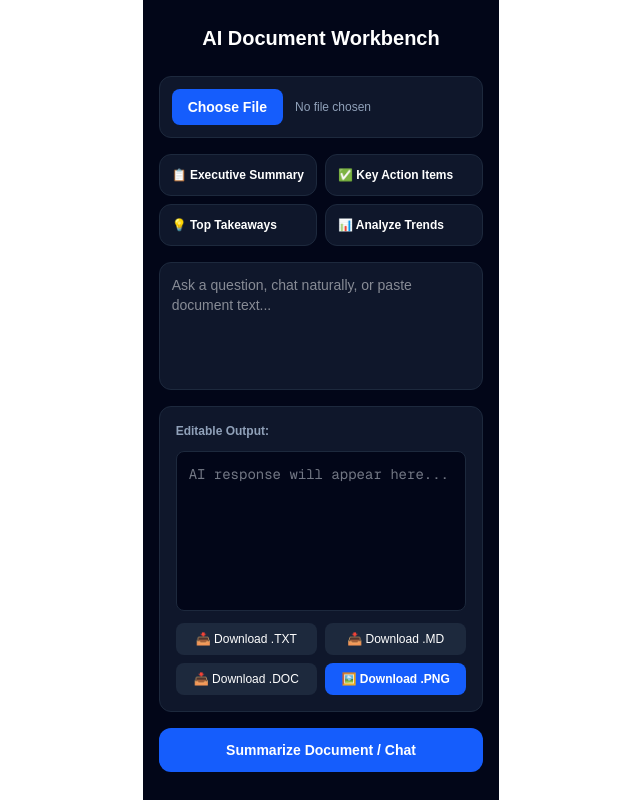
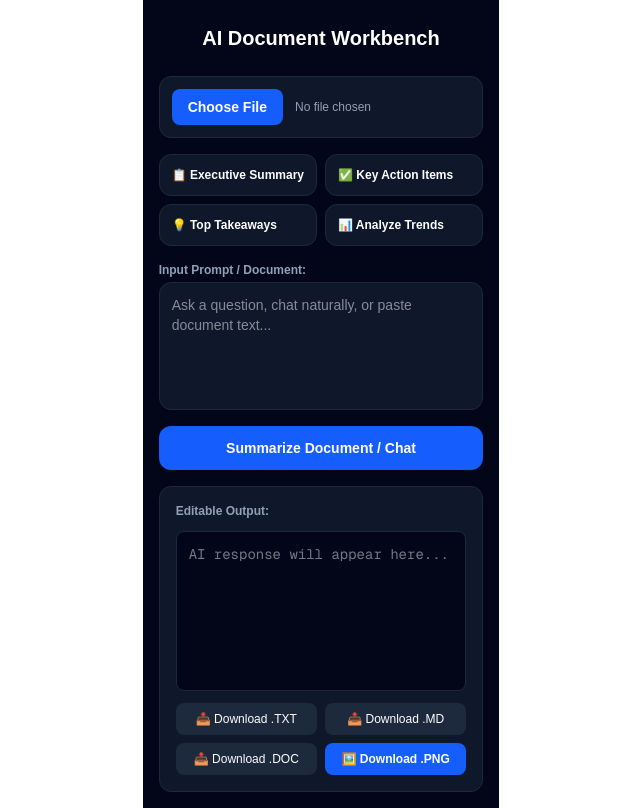
Before and after one commit to kashwire2025/ai-summarizer, a Next.js app: page / in a window 1280 px wide. Shown: the whole page, without its empty margins (319-959 px from the left). Built offline with nearby package versions, Linux system fonts and the light colour scheme.

Commit message:
fix: reorder layout sequence to Input -> Submit -> Output

```diff
--- a/app/page.tsx
+++ b/app/page.tsx
@@ -11,7 +11,6 @@ export default function Home() {
   const [fileName, setFileName] = useState("");
   const fileInputRef = useRef<HTMLInputElement>(null);
 
-  // Parse TXT/MD directly or convert PDF/DOC/Images to Base64
   const handleFileUpload = async (e: React.ChangeEvent<HTMLInputElement>) => {
     const file = e.target.files?.[0];
     if (!file) return;
@@ -71,7 +70,6 @@ export default function Home() {
     }
   };
 
-  // Helper to export highlighted text or full output
   const getExportContent = () => {
     const selection = window.getSelection()?.toString().trim();
     return selection && selection.length > 0 ? selection : output;
@@ -155,6 +153,7 @@ export default function Home() {
         className="hidden"
       />
 
+      {/* 1. File Upload Selector */}
       <div className="flex items-center gap-3 bg-slate-900 p-3 rounded-xl border border-slate-800">
         <button
           onClick={() => fileInputRef.current?.click()}
@@ -167,6 +166,7 @@ export default function Home() {
         </span>
       </div>
 
+      {/* 2. Preset Quick Prompts */}
       <div className="grid grid-cols-2 gap-2">
         <button
           onClick={() => handleGenerate("Executive Summary")}
@@ -194,13 +194,27 @@ export default function Home() {
         </button>
       </div>
 
+      {/* 3. Input Text Box */}
+      <div className="flex flex-col gap-1">
+        <label className="text-xs font-semibold text-slate-400">Input Prompt / Document:</label>
         <textarea
           value={inputText}
           onChange={(e) => setInputText(e.target.value)}
           placeholder="Ask a question, chat naturally, or paste document text..."
           className="w-full h-32 bg-slate-900 border border-slate-800 rounded-xl p-3 text-sm focus:outline-none focus:border-blue-500 resize-none"
         />
+      </div>
 
+      {/* 4. Action Trigger Button (Now directly under Input) */}
+      <button
+        onClick={() => handleGenerate("General Chat")}
+        disabled={loading}
+        className="w-full bg-blue-600 hover:bg-blue-500 disabled:opacity-50 py-3 rounded-xl text-sm font-semibold transition"
+      >
+        {loading ? "Processing..." : "Summarize Document / Chat"}
+      </button>
+
+      {/* 5. Output Box & Export Actions */}
       <div className="bg-slate-900 border border-slate-800 rounded-xl p-4 flex flex-col gap-3">
         <span className="text-xs font-semibold text-slate-400">Editable Output:</span>
         <textarea
@@ -225,14 +239,6 @@ export default function Home() {
           </button>
         </div>
       </div>
-
-      <button
-        onClick={() => handleGenerate("General Chat")}
-        disabled={loading}
-        className="w-full bg-blue-600 hover:bg-blue-500 disabled:opacity-50 py-3 rounded-xl text-sm font-semibold transition"
-      >
-        {loading ? "Processing..." : "Summarize Document / Chat"}
-      </button>
     </main>
   );
 }
```
Lines whose indentation alone changed are shown as unchanged.
